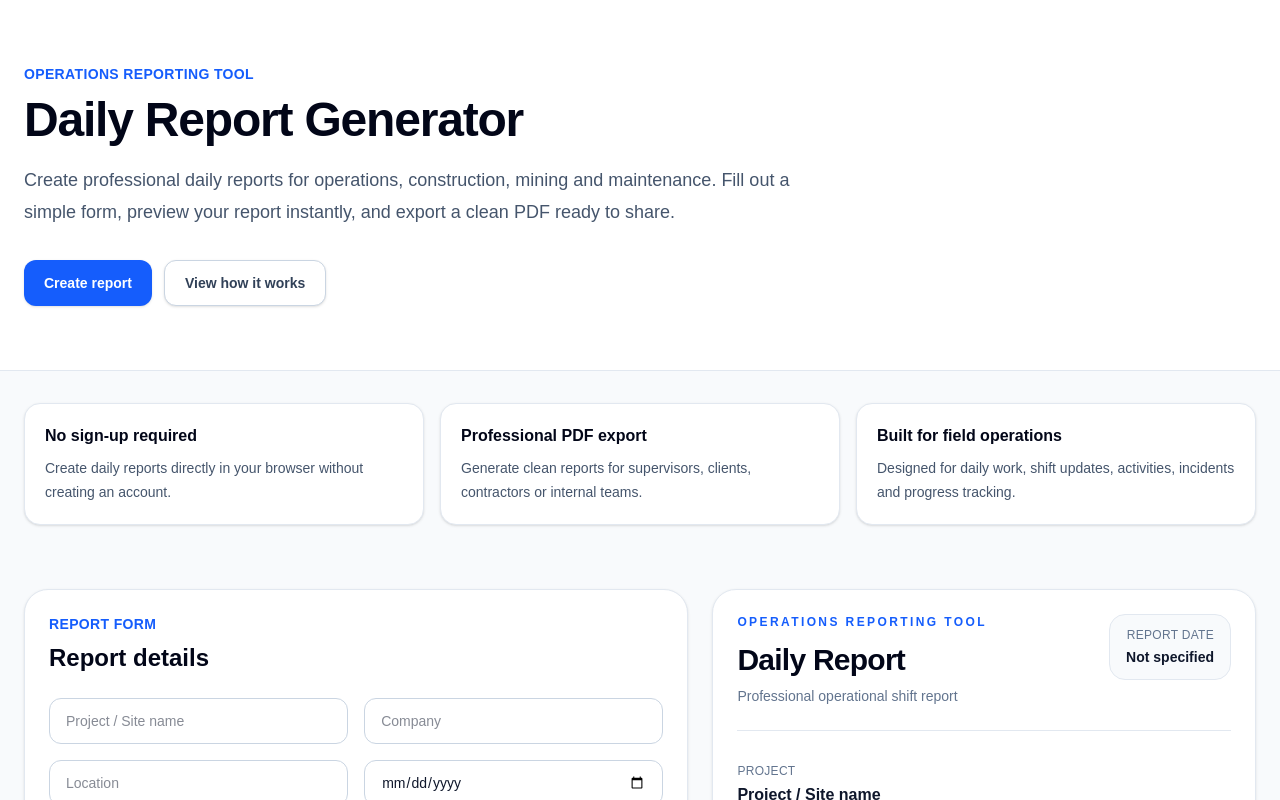
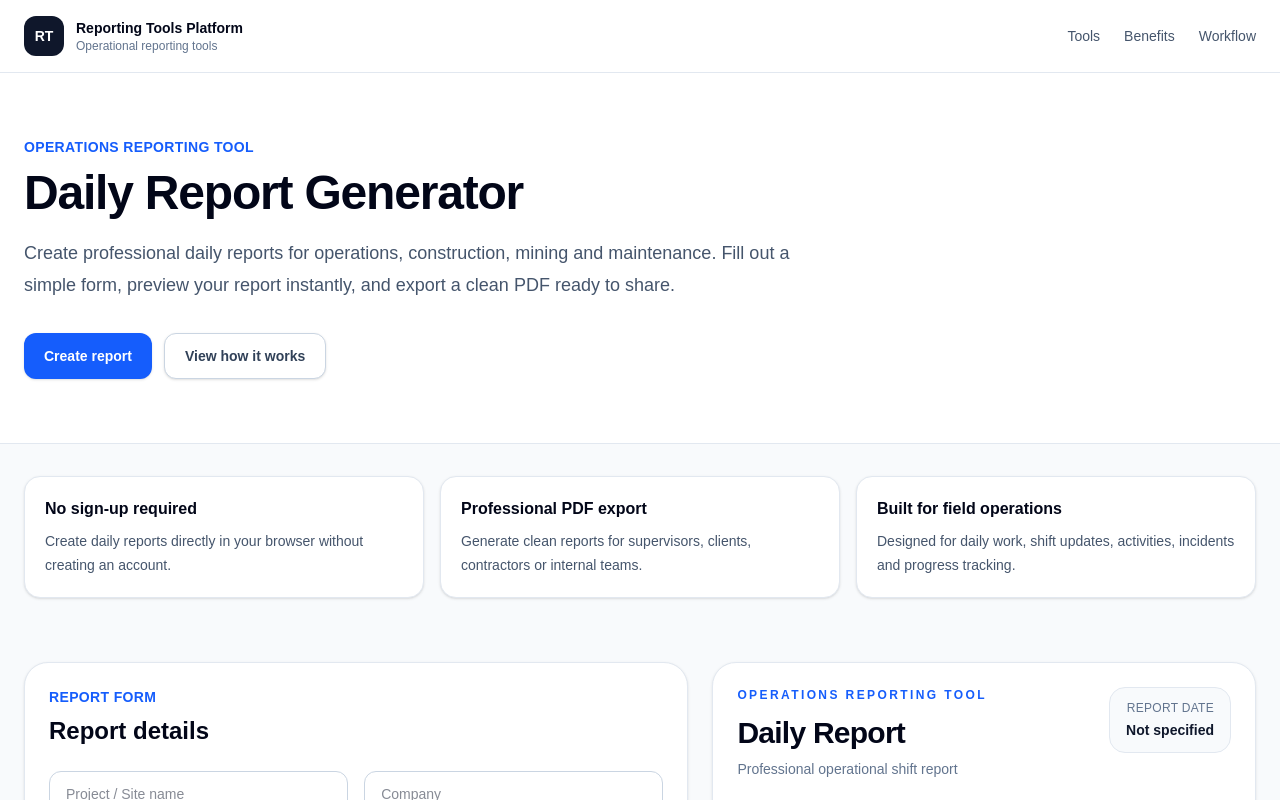
Before and after one commit to kike-Pinto/reporting-tools-platform, a Next.js app: page /tools/daily-report-generator in a window 1280 px wide. Shown: the top 800 px of the page. Built offline with nearby package versions, Linux system fonts and the light colour scheme.

Commit message:
Add shared layout navigation and footer

```diff
--- a/app/page.tsx
+++ b/app/page.tsx
@@ -1,9 +1,9 @@
 import Benefits from '@/components/home/Benefits'
 import CTA from '@/components/home/CTA'
 import FeaturedTools from '@/components/home/FeaturedTools'
-import Footer from '@/components/home/Footer'
 import Hero from '@/components/home/Hero'
-import Navbar from '@/components/home/Navbar'
+import Footer from '@/components/layout/Footer'
+import Navbar from '@/components/layout/Navbar'
 import Workflow from '@/components/home/Workflow'
 
 import type { Metadata } from 'next'
--- a/app/tools/daily-report-generator/page.tsx
+++ b/app/tools/daily-report-generator/page.tsx
@@ -2,6 +2,8 @@ import BenefitCards from '@/components/report/BenefitCards'
 import HowItWorks from '@/components/report/HowItWorks'
 import ToolHero from '@/components/report/ToolHero'
 import DailyReportTool from '@/components/report/DailyReportTool'
+import Footer from '@/components/layout/Footer'
+import Navbar from '@/components/layout/Navbar'
 import type { Metadata } from 'next'
 
 export const metadata: Metadata = {
@@ -13,12 +15,14 @@ export const metadata: Metadata = {
 export default function DailyReportGeneratorPage() {
   return (
     <main className='min-h-screen bg-slate-50 text-slate-900'>
+      <Navbar />
       <ToolHero />
 
       <BenefitCards />
       <DailyReportTool />
 
       <HowItWorks />
+      <Footer />
     </main>
   )
 }
--- /dev/null
+++ b/components/layout/Footer.tsx
@@ -0,0 +1,21 @@
+export default function Footer() {
+  return (
+    <footer className='border-t border-slate-200 bg-white'>
+      <div className='mx-auto flex max-w-7xl flex-col gap-4 px-6 py-10 md:flex-row md:items-center md:justify-between'>
+        <div>
+          <p className='font-semibold text-slate-950'>
+            Reporting Tools Platform
+          </p>
+
+          <p className='mt-1 text-sm text-slate-500'>
+            Operational reporting and PDF automation tools.
+          </p>
+        </div>
+
+        <p className='text-sm text-slate-500'>
+          © 2026 Reporting Tools Platform
+        </p>
+      </div>
+    </footer>
+  )
+}
--- /dev/null
+++ b/components/layout/Navbar.tsx
@@ -0,0 +1,48 @@
+import Link from 'next/link'
+
+export default function Navbar() {
+  return (
+    <header className='border-b border-slate-200 bg-white'>
+      <div className='mx-auto flex max-w-7xl items-center justify-between px-6 py-4'>
+        <Link href='/' className='flex items-center gap-3'>
+          <div className='flex h-10 w-10 items-center justify-center rounded-xl bg-slate-900 text-sm font-bold text-white'>
+            RT
+          </div>
+
+          <div>
+            <p className='text-sm font-semibold text-slate-950'>
+              Reporting Tools Platform
+            </p>
+
+            <p className='text-xs text-slate-500'>
+              Operational reporting tools
+            </p>
+          </div>
+        </Link>
+
+        <nav className='hidden items-center gap-6 md:flex'>
+          <a
+            href='#tools'
+            className='text-sm font-medium text-slate-600 transition hover:text-slate-950'
+          >
+            Tools
+          </a>
+
+          <a
+            href='#benefits'
+            className='text-sm font-medium text-slate-600 transition hover:text-slate-950'
+          >
+            Benefits
+          </a>
+
+          <a
+            href='#workflow'
+            className='text-sm font-medium text-slate-600 transition hover:text-slate-950'
+          >
+            Workflow
+          </a>
+        </nav>
+      </div>
+    </header>
+  )
+}
```
